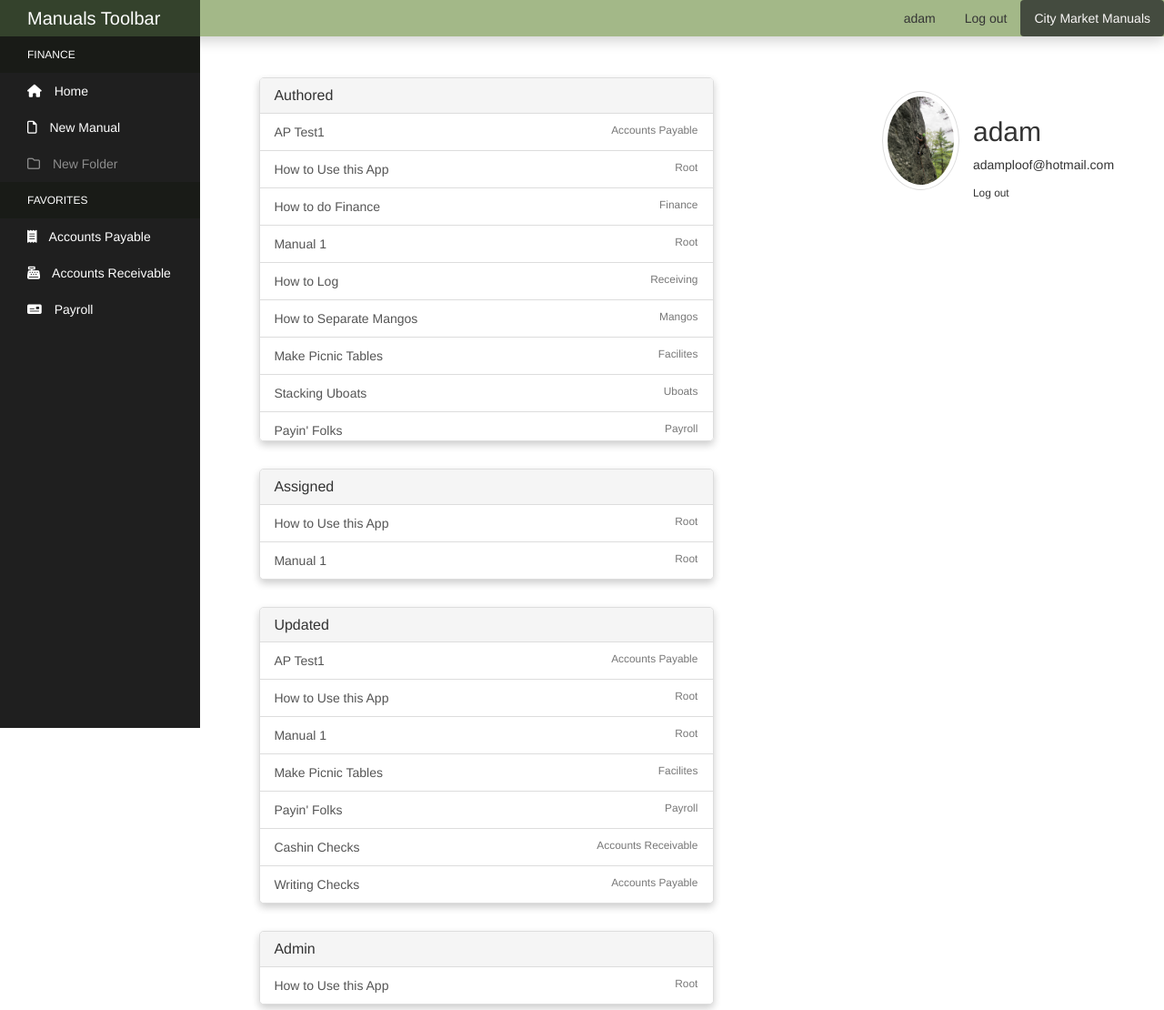
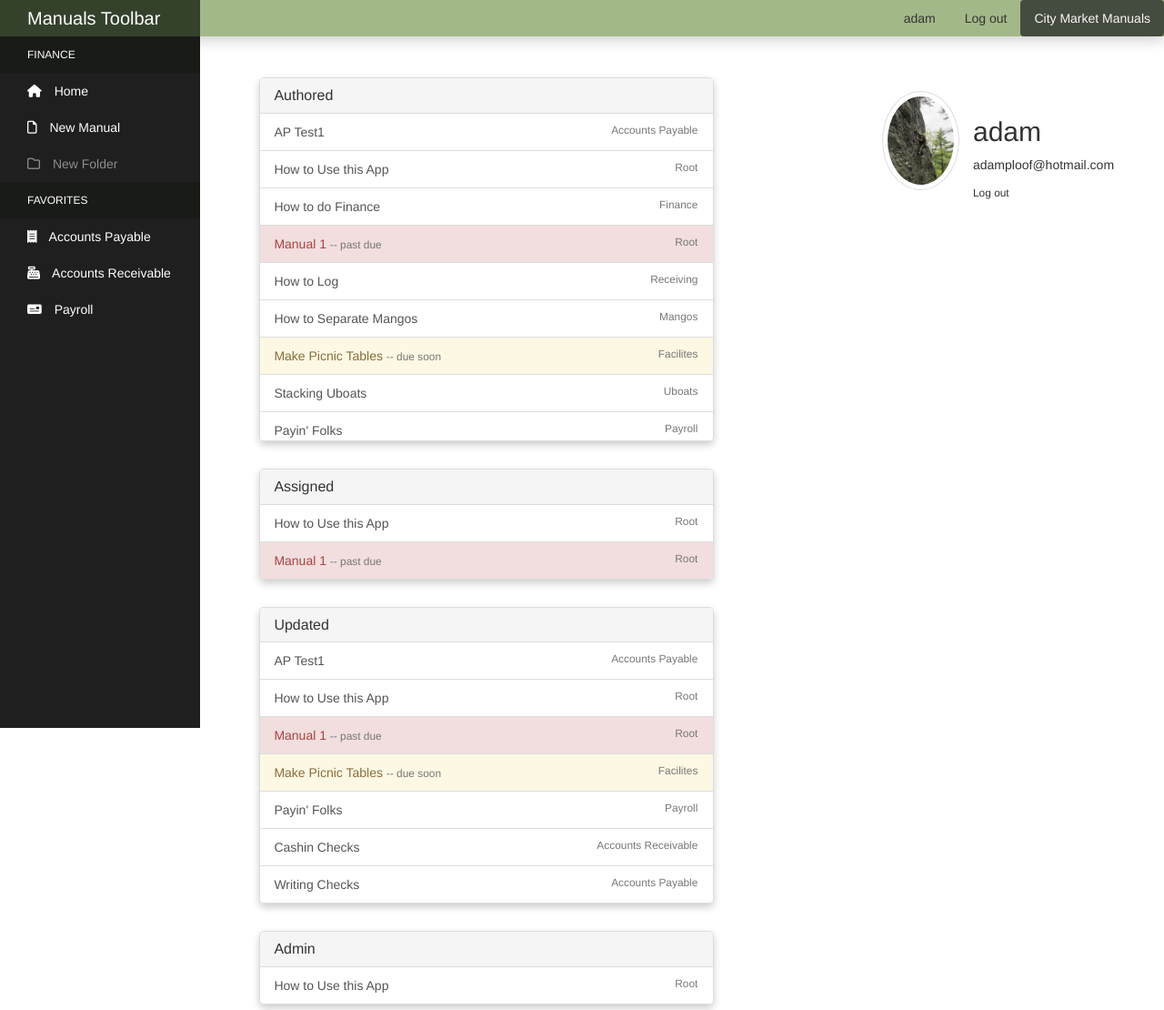
Before and after one commit to AdamPloof/Manual-Manager, a Django app: page /profile/ in a window 1280 px wide. Shown: the top 1110 px of the page at 91% size. Run offline with Django 3.2, Linux system fonts and the light colour scheme; a user stored in the database is signed in; data comes from the database, SQL or seed files in the repository; both versions use the stored data as it was after the commit; some libraries are stand-ins or nearby versions.

Commit message:
Added various alerts/indications on update status for manuals

```diff
--- a/manuals_site/manuals/models.py
+++ b/manuals_site/manuals/models.py
@@ -31,8 +31,22 @@ class Manual(models.Model):
     def __str__(self):
         return self.title
 
-    def next_update_due(self):
-        return self.last_update + datetime.timedelta(days=90)
+    def update_status(self):
+        status = [
+            'up_to_date',
+            'due_soon',
+            'overdue'
+        ]
+
+        if self.next_update - self.last_update >= datetime.timedelta(weeks=2):
+            # manual is up to date
+            return status[0]
+        elif self.next_update - self.last_update <= datetime.timedelta(days=0):
+            # manual is overdue
+            return status[2]
+        else:
+            # manual is coming due soon
+            return status[1]
 
 
     def get_absolute_url(self):
--- a/manuals_site/manuals/static/manuals/css/styles.css
+++ b/manuals_site/manuals/static/manuals/css/styles.css
@@ -309,6 +309,14 @@ ul.breadcrumb li a:hover {
   box-shadow: 0px 4px 8px 0px rgba(0,0,0,0.2);
 }
 
+.article-head.manual-warning {
+  background-color: #fcf8e3;
+}
+
+.article-head.manual-danger {
+  background-color: #f2dede;
+}
+
 .article-info {
   display: block;
 }
--- a/manuals_site/users/templates/users/profile.html
+++ b/manuals_site/users/templates/users/profile.html
@@ -25,9 +25,20 @@
       <ul class="list-group">
         {% if author %}
           {% for manual in author %}
-            <a href="{% url 'manual-detail' manual.id %}" class="list-group-item">
-              {{ manual.title }} <small class="algn-right text-muted">{{ manual.folder }}</small>
+
+            {% if manual.update_status == "due_soon" %}
+              <a href="{% url 'manual-detail' manual.id %}" class="list-group-item list-group-item-warning">{{ manual.title }}
+              <small class="text-muted"> -- due soon</small>
+            {% elif manual.update_status == "overdue" %}
+              <a href="{% url 'manual-detail' manual.id %}" class="list-group-item list-group-item-danger">{{ manual.title }}
+              <small class="text-muted"> -- past due</small>
+            {% else %}
+              <a href="{% url 'manual-detail' manual.id %}" class="list-group-item">{{ manual.title }}
+            {% endif %}
+
+              <small class="algn-right text-muted">{{ manual.folder }}</small>
             </a>
+
           {% endfor %}
         {% else %}
           <li class="list-group-item">You have no manuals authored.</li>
@@ -47,9 +58,20 @@
       <ul class="list-group">
         {% if assigned %}
           {% for manual in assigned %}
-            <a href="{% url 'manual-detail' manual.id %}" class="list-group-item">
-              {{ manual.title }} <small class="algn-right text-muted">{{ manual.folder }}</small>
+
+            {% if manual.update_status == "due_soon" %}
+              <a href="{% url 'manual-detail' manual.id %}" class="list-group-item list-group-item-warning">{{ manual.title }}
+              <small class="text-muted"> -- due soon</small>
+            {% elif manual.update_status == "overdue" %}
+              <a href="{% url 'manual-detail' manual.id %}" class="list-group-item list-group-item-danger">{{ manual.title }}
+              <small class="text-muted"> -- past due</small>
+            {% else %}
+              <a href="{% url 'manual-detail' manual.id %}" class="list-group-item">{{ manual.title }}
+            {% endif %}
+
+              <small class="algn-right text-muted">{{ manual.folder }}</small>
             </a>
+
           {% endfor %}
           {% else %}
           <li class="list-group-item">You have no manuals assigned.</li>
@@ -69,9 +91,19 @@
       <ul class="list-group">
         {% if updated %}
           {% for manual in updated %}
-            <a href="{% url 'manual-detail' manual.id %}" class="list-group-item">
-              {{ manual.title }} <small class="algn-right text-muted">{{ manual.folder }}</small>
-            </a>
+
+            {% if manual.update_status == "due_soon" %}
+              <a href="{% url 'manual-detail' manual.id %}" class="list-group-item list-group-item-warning">{{ manual.title }}
+              <small class="text-muted"> -- due soon</small>
+            {% elif manual.update_status == "overdue" %}
+              <a href="{% url 'manual-detail' manual.id %}" class="list-group-item list-group-item-danger">{{ manual.title }}
+              <small class="text-muted"> -- past due</small>
+            {% else %}
+              <a href="{% url 'manual-detail' manual.id %}" class="list-group-item">{{ manual.title }}
+            {% endif %}
+
+                <small class="algn-right text-muted">{{ manual.folder }}</small>
+              </a>
           {% endfor %}
           {% else %}
           <li class="list-group-item">You have no manuals recently updated.</li>
@@ -91,9 +123,20 @@
       <ul class="list-group">
         {% if admin_of %}
           {% for manual in admin_of %}
-            <a href="{% url 'manual-detail' manual.id %}" class="list-group-item">
-              {{ manual.title }} <small class="algn-right text-muted">{{ manual.folder }}</small>
+
+            {% if manual.update_status == "due_soon" %}
+              <a href="{% url 'manual-detail' manual.id %}" class="list-group-item list-group-item-warning">{{ manual.title }}
+              <small class="text-muted"> -- due soon</small>
+            {% elif manual.update_status == "overdue" %}
+              <a href="{% url 'manual-detail' manual.id %}" class="list-group-item list-group-item-danger">{{ manual.title }}
+              <small class="text-muted"> -- past due</small>
+            {% else %}
+              <a href="{% url 'manual-detail' manual.id %}" class="list-group-item">{{ manual.title }}
+            {% endif %}
+
+              <small class="algn-right text-muted">{{ manual.folder }}</small>
             </a>
+
           {% endfor %}
           {% else %}
           <li class="list-group-item">You have not been assigned admin to any manuals.</li>
```
Also changed, not shown: manuals_site/manuals/templates/manuals/index_ajax.html (+13 -1 lines), manuals_site/manuals/templates/manuals/manual_detail.html (+15 -1 lines), manuals_site/db.sqlite3.
